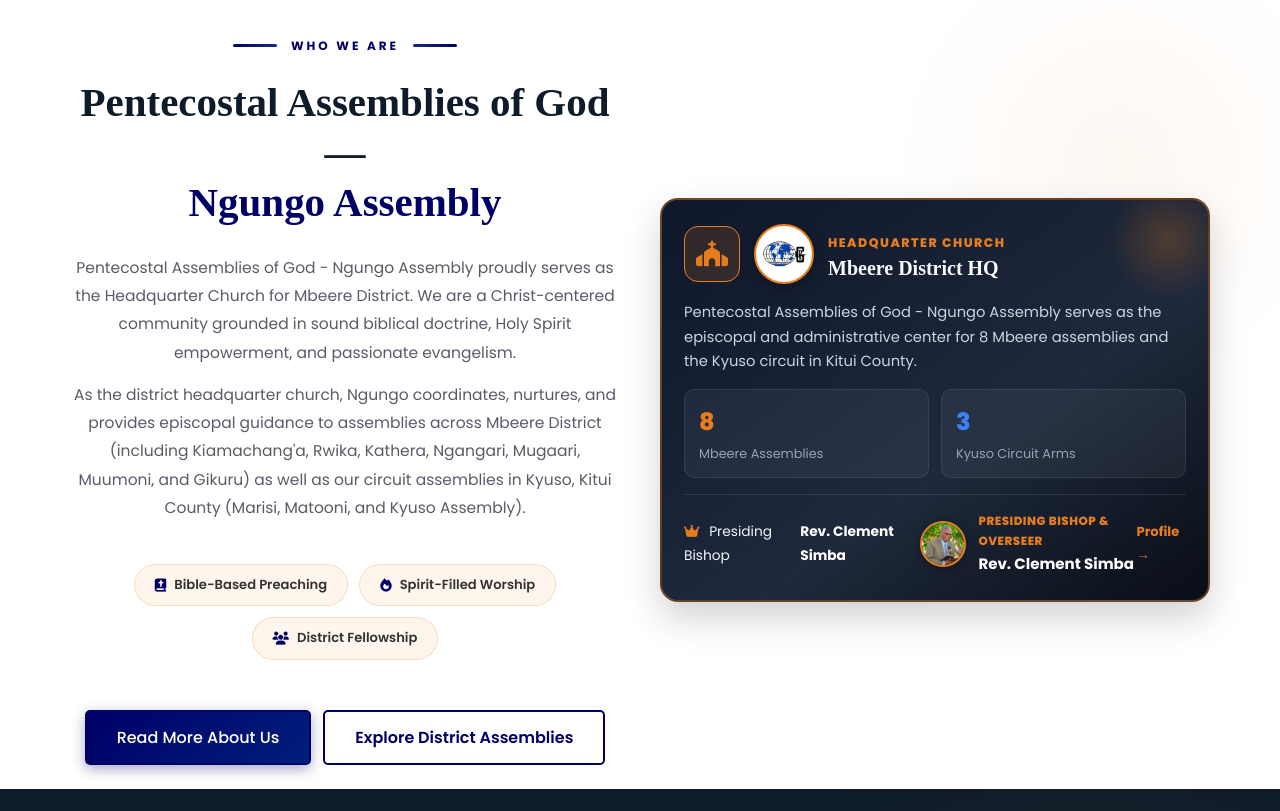
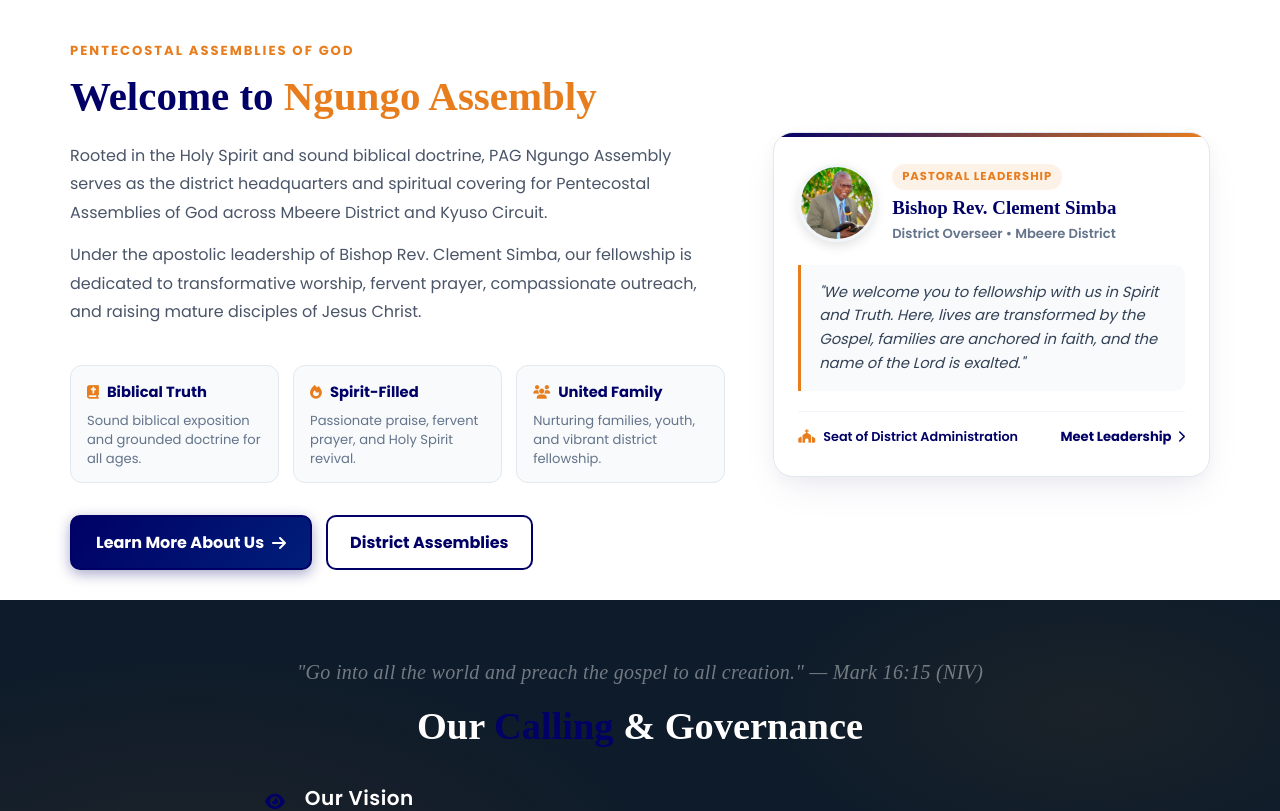
Before and after one commit to DominionSoftwaresLtd/Pentecostal-Assemblies-of-God-, a React (Vite) app in the folder PAOG-FRONT-END-/: page / in a window 1280 px wide. Shown: the part 1340-2151 px from the top of the page. Built offline with nearby package versions, Linux system fonts and the light colour scheme; no server answers; a web font is replaced by a local one.

Commit message:
feat(home): redesign About section with authentic pastoral leadership and clean pillars

```diff
--- a/PAOG-FRONT-END-/src/pages/Home.jsx
+++ b/PAOG-FRONT-END-/src/pages/Home.jsx
@@ -186,132 +186,81 @@ const Home = () => {
                 </div>
             </section>
 
-            {/* About Section — Redesigned */}
+            {/* About Section — Dignified Pastoral Redesign */}
             <section className="about-section-v2">
                 <div className="container">
                     <div className="about-v2-grid">
                         <div className="about-v2-text-side">
-                            <div className="about-v2-eyebrow"><span>Who We Are</span></div>
-                            <h2 className="about-v2-heading">
-                                Pentecostal Assemblies of God —<br />
-                                <em>Ngungo Assembly</em>
+                            <span className="about-v2-eyebrow-text">Pentecostal Assemblies of God</span>
+                            <h2 className="about-v2-heading-modern">
+                                Welcome to <em>Ngungo Assembly</em>
                             </h2>
-                            <p className="about-v2-desc">
-                                Pentecostal Assemblies of God - Ngungo Assembly proudly serves as the Headquarter Church for Mbeere District.
-                                We are a Christ-centered community grounded in sound biblical doctrine, Holy Spirit empowerment, and passionate evangelism.
+                            <p className="about-v2-desc-modern">
+                                Rooted in the Holy Spirit and sound biblical doctrine, PAG Ngungo Assembly serves as the district headquarters and spiritual covering for Pentecostal Assemblies of God across Mbeere District and Kyuso Circuit.
                             </p>
-                            <p className="about-v2-desc">
-                                As the district headquarter church, Ngungo coordinates, nurtures, and provides episcopal guidance to assemblies across
-                                Mbeere District (including Kiamachang'a, Rwika, Kathera, Ngangari, Mugaari, Muumoni, and Gikuru) as well as our circuit assemblies
-                                in Kyuso, Kitui County (Marisi, Matooni, and Kyuso Assembly).
+                            <p className="about-v2-desc-modern">
+                                Under the apostolic leadership of Bishop Rev. Clement Simba, our fellowship is dedicated to transformative worship, fervent prayer, compassionate outreach, and raising mature disciples of Jesus Christ.
                             </p>
-                            <div className="about-v2-pills">
-                                <div className="about-v2-pill"><i className="fas fa-bible"></i> Bible-Based Preaching</div>
-                                <div className="about-v2-pill"><i className="fas fa-fire"></i> Spirit-Filled Worship</div>
-                                <div className="about-v2-pill"><i className="fas fa-users"></i> District Fellowship</div>
+
+                            <div className="about-v2-pillars-grid">
+                                <div className="about-v2-pillar-item">
+                                    <div className="about-v2-pillar-title">
+                                        <i className="fas fa-bible"></i> Biblical Truth
+                                    </div>
+                                    <p className="about-v2-pillar-sub">Sound biblical exposition and grounded doctrine for all ages.</p>
+                                </div>
+                                <div className="about-v2-pillar-item">
+                                    <div className="about-v2-pillar-title">
+                                        <i className="fas fa-fire"></i> Spirit-Filled
+                                    </div>
+                                    <p className="about-v2-pillar-sub">Passionate praise, fervent prayer, and Holy Spirit revival.</p>
+                                </div>
+                                <div className="about-v2-pillar-item">
+                                    <div className="about-v2-pillar-title">
+                                        <i className="fas fa-users"></i> United Family
+                                    </div>
+                                    <p className="about-v2-pillar-sub">Nurturing families, youth, and vibrant district fellowship.</p>
+                                </div>
                             </div>
-                            <div style={{ display: 'flex', gap: '12px', flexWrap: 'wrap', marginTop: '16px' }}>
-                                <Link to="/about" className="btn btn-primary">Read More About Us</Link>
-                                <Link to="/assemblies" className="btn btn-secondary">Explore District Assemblies</Link>
+
+                            <div className="about-v2-actions">
+                                <Link to="/about" className="btn btn-primary" style={{ display: 'inline-flex', alignItems: 'center', gap: '8px', padding: '12px 24px', borderRadius: '10px', fontWeight: 700 }}>
+                                    Learn More About Us <i className="fas fa-arrow-right"></i>
+                                </Link>
+                                <Link to="/assemblies" className="btn btn-secondary" style={{ display: 'inline-flex', alignItems: 'center', gap: '8px', padding: '12px 22px', borderRadius: '10px', fontWeight: 700 }}>
+                                    District Assemblies
+                                </Link>
                             </div>
                         </div>
+
                         <div className="about-v2-photo-side">
-                            <div style={{
-                                background: 'linear-gradient(145deg, #0f172a 0%, #1e293b 60%, #090d16 100%)',
-                                borderRadius: '18px',
-                                padding: '24px 22px',
-                                color: '#ffffff',
-                                border: '2px solid rgba(232, 125, 30, 0.4)',
-                                boxShadow: '0 16px 36px rgba(0,0,0,0.18)',
-                                position: 'relative',
-                                overflow: 'hidden'
-                            }}>
-                                <div style={{
-                                    position: 'absolute',
-                                    top: '-20px',
-                                    right: '-20px',
-                                    width: '120px',
-                                    height: '120px',
-                                    background: 'radial-gradient(circle, rgba(232,125,30,0.25) 0%, transparent 70%)',
-                                    borderRadius: '50%'
-                                }}></div>
-
-                                <div style={{ display: 'flex', alignItems: 'center', gap: '14px', marginBottom: '16px' }}>
-                                    <div style={{
-                                        width: '56px',
-                                        height: '56px',
-                                        borderRadius: '14px',
-                                        background: 'rgba(232,125,30,0.15)',
-                                        border: '1.5px solid #E87D1E',
-                                        display: 'flex',
-                                        alignItems: 'center',
-                                        justifyContent: 'center',
-                                        color: '#E87D1E',
-                                        fontSize: '1.6rem'
-                                    }}>
-                                        <i className="fas fa-church"></i>
-                                    </div>
+                            <div className="about-pastoral-card">
+                                <div className="about-pastoral-top">
                                     <img
-                                        src={logoImg}
-                                        alt="PAG Ngungo Assembly Logo"
-                                        style={{
-                                            width: '60px',
-                                            height: '60px',
-                                            objectFit: 'contain',
-                                            borderRadius: '50%',
-                                            background: '#ffffff',
-                                            padding: '4px',
-                                            boxShadow: '0 4px 14px rgba(0,0,0,0.3)',
-                                            border: '2px solid #E87D1E',
-                                            flexShrink: 0
-                                        }}
+                                        src={bishopPhoto}
+                                        alt="Bishop Rev. Clement Simba"
+                                        className="about-pastoral-avatar"
                                     />
                                     <div>
-                                        <span style={{ fontSize: '0.78rem', textTransform: 'uppercase', letterSpacing: '1.5px', color: '#E87D1E', fontWeight: 800 }}>Headquarter Church</span>
-                                        <h3 style={{ margin: 0, fontSize: '1.25rem', fontWeight: 800, color: '#f8fafc' }}>Mbeere District HQ</h3>
+                                        <span className="about-pastoral-badge">Pastoral Leadership</span>
+                                        <h3 className="about-pastoral-name">Bishop Rev. Clement Simba</h3>
+                                        <p className="about-pastoral-title">District Overseer • Mbeere District</p>
                                     </div>
                                 </div>
 
-                                <p style={{ fontSize: '0.92rem', color: '#cbd5e1', lineHeight: '1.65', marginBottom: '16px' }}>
-                                    Pentecostal Assemblies of God - Ngungo Assembly serves as the episcopal and administrative center for 8 Mbeere assemblies and the Kyuso circuit in Kitui County.
-                                </p>
-
-                                <div style={{ display: 'grid', gridTemplateColumns: 'repeat(2, 1fr)', gap: '12px', marginBottom: '16px' }}>
-                                    <div style={{ background: 'rgba(255,255,255,0.05)', padding: '12px 14px', borderRadius: '10px', border: '1px solid rgba(255,255,255,0.08)' }}>
-                                        <div style={{ fontSize: '1.5rem', fontWeight: 800, color: '#E87D1E' }}>8</div>
-                                        <div style={{ fontSize: '0.8rem', color: '#94a3b8' }}>Mbeere Assemblies</div>
-                                    </div>
-                                    <div style={{ background: 'rgba(255,255,255,0.05)', padding: '12px 14px', borderRadius: '10px', border: '1px solid rgba(255,255,255,0.08)' }}>
-                                        <div style={{ fontSize: '1.5rem', fontWeight: 800, color: '#3b82f6' }}>3</div>
-                                        <div style={{ fontSize: '0.8rem', color: '#94a3b8' }}>Kyuso Circuit Arms</div>
-                                    </div>
+                                <div className="about-pastoral-quote">
+                                    <p>
+                                        "We welcome you to fellowship with us in Spirit and Truth. Here, lives are transformed by the Gospel, families are anchored in faith, and the name of the Lord is exalted."
+                                    </p>
                                 </div>
 
-                                <div style={{ borderTop: '1px solid rgba(255,255,255,0.1)', paddingTop: '16px', display: 'flex', alignItems: 'center', justifyContent: 'space-between', fontSize: '0.86rem', color: '#f1f5f9' }}>
-                                    <span><i className="fas fa-crown" style={{ color: '#E87D1E', marginRight: '6px' }}></i> Presiding Bishop</span>
-                                    <strong style={{ color: '#ffffff' }}>Rev. Clement Simba</strong>
-                                    <div style={{ display: 'flex', alignItems: 'center', gap: '12px' }}>
-                                        <img
-                                            src={bishopPhoto}
-                                            alt="Bishop Rev. Clement Simba"
-                                            style={{
-                                                width: '46px',
-                                                height: '46px',
-                                                borderRadius: '50%',
-                                                objectFit: 'cover',
-                                                objectPosition: 'top',
-                                                border: '2px solid #E87D1E',
-                                                boxShadow: '0 2px 8px rgba(0,0,0,0.3)',
-                                                flexShrink: 0
-                                            }}
-                                        />
-                                        <div>
-                                            <div style={{ fontSize: '0.74rem', textTransform: 'uppercase', letterSpacing: '0.5px', color: '#E87D1E', fontWeight: 800 }}>Presiding Bishop &amp; Overseer</div>
-                                            <strong style={{ color: '#ffffff', fontSize: '0.94rem' }}>Rev. Clement Simba</strong>
-                                        </div>
+                                <div className="about-pastoral-footer">
+                                    <div className="about-pastoral-role">
+                                        <i className="fas fa-church"></i>
+                                        <span>Seat of District Administration</span>
                                     </div>
-                                    <Link to="/leadership" style={{ color: '#E87D1E', fontSize: '0.82rem', fontWeight: 700, textDecoration: 'none', display: 'inline-flex', alignItems: 'center', gap: '4px' }}>
-                                        Profile &rarr;
+                                    <Link to="/leadership" className="about-pastoral-link">
+                                        Meet Leadership <i className="fas fa-chevron-right" style={{ fontSize: '0.75rem' }}></i>
                                     </Link>
                                 </div>
                             </div>
```
Also changed, not shown: PAOG-FRONT-END-/src/styles/style.css.
